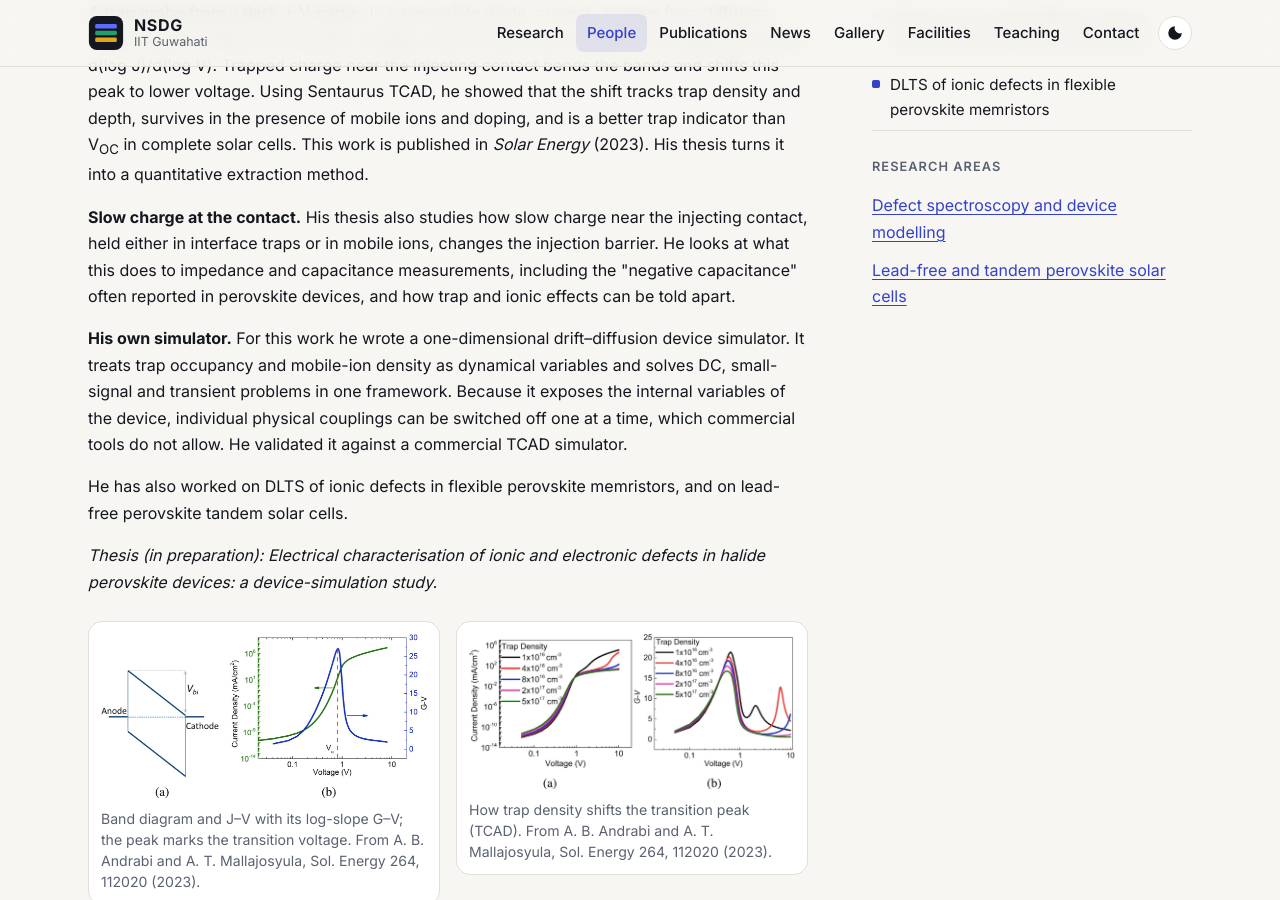
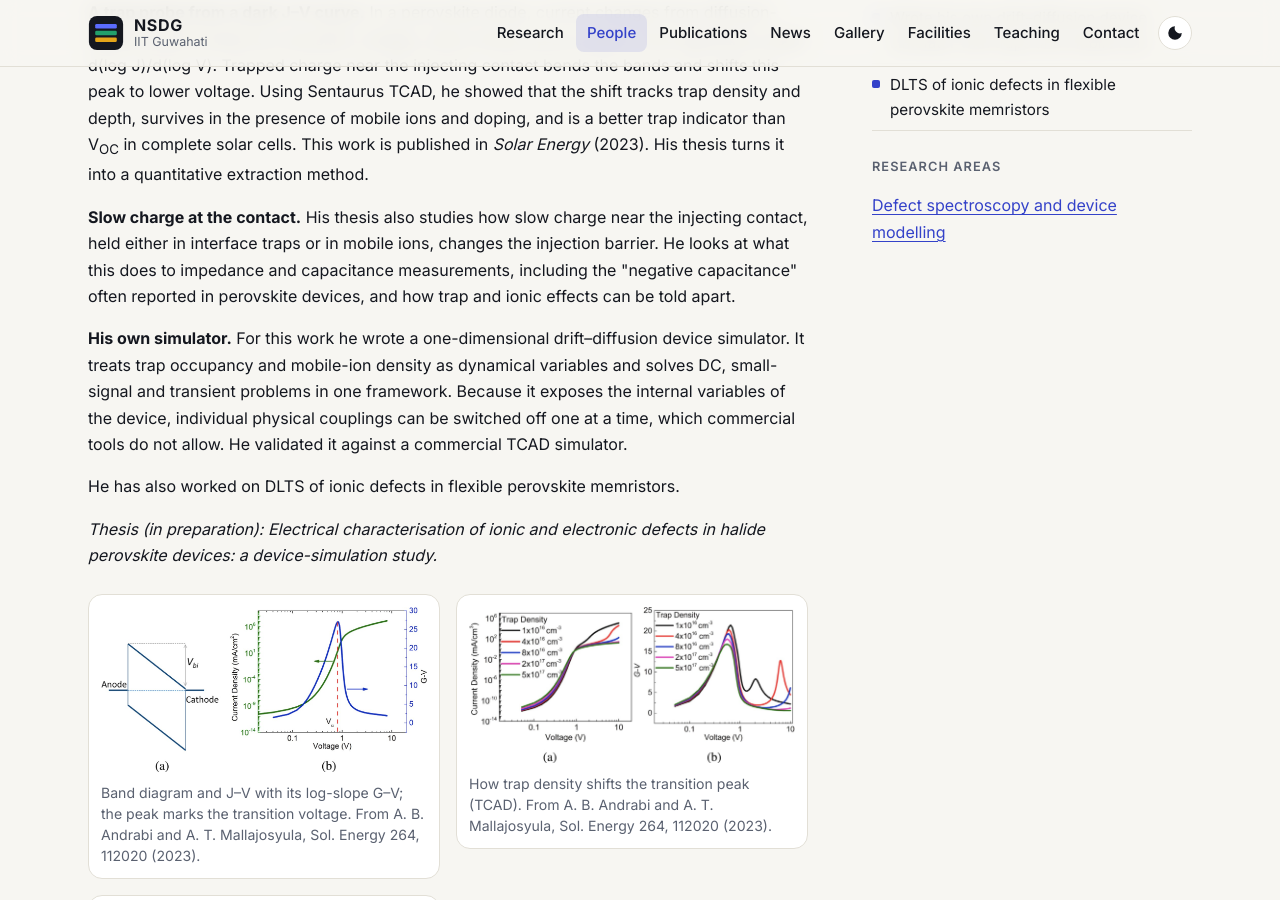
Before and after one commit to nsdg-iitg/nsdg-iitg.github.io, a Jekyll site: the page built from _people/abdul-basit-andrabi.md, in a window 1280 px wide and 900 px high, scrolled down 522 px. Built offline with Jekyll 4.4.1, drawn with Linux system fonts in a browser that asks for light colours.

Commit message:
Remove lead-free solar cells from Basit's research areas
Co-Authored-By: Claude Opus 5.5 <noreply@anthropic.com>
Claude-Session: https://claude.ai/code/session_01EapaZWnTPPxRbekD6z5EQ4

```diff
--- a/_people/abdul-basit-andrabi.md
+++ b/_people/abdul-basit-andrabi.md
@@ -6,7 +6,7 @@ category: current
 order: 3
 topic: "Device physics and simulation of defects and mobile ions in perovskite devices"
 email: "basit@iitg.ac.in"
-areas: [trap-analysis-modelling, solar-cells]
+areas: [trap-analysis-modelling]
 highlights:
   - "A trap probe that needs only a dark current–voltage curve (Solar Energy, 2023)"
   - "Wrote his own drift–diffusion device simulator with traps and mobile ions"
@@ -32,6 +32,6 @@ Basit works on the device physics of halide perovskite devices. His question is
 
 **His own simulator.** For this work he wrote a one-dimensional drift–diffusion device simulator. It treats trap occupancy and mobile-ion density as dynamical variables and solves DC, small-signal and transient problems in one framework. Because it exposes the internal variables of the device, individual physical couplings can be switched off one at a time, which commercial tools do not allow. He validated it against a commercial TCAD simulator.
 
-He has also worked on DLTS of ionic defects in flexible perovskite memristors, and on lead-free perovskite tandem solar cells.
+He has also worked on DLTS of ionic defects in flexible perovskite memristors.
 
 *Thesis (in preparation): Electrical characterisation of ionic and electronic defects in halide perovskite devices: a device-simulation study.*
```
Also changed, not shown: _research/solar-cells.md (+1 -1 lines).
